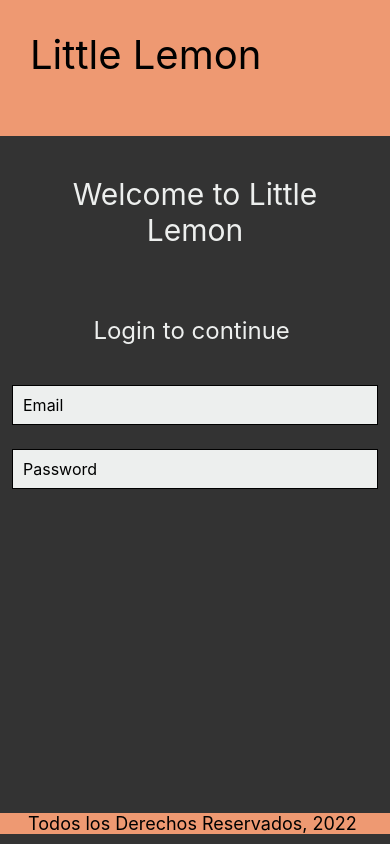
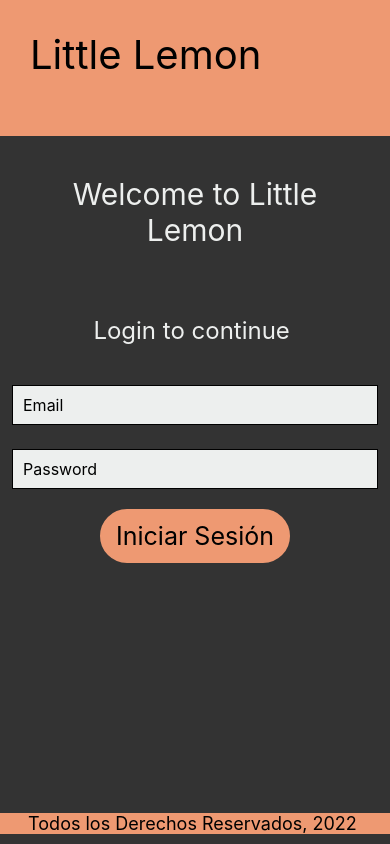
Before and after one commit to jjls07/RestauranteLemon, a React Native app: screen / in a window 390 px wide. Built offline with nearby package versions, Linux system fonts and the light colour scheme.

Commit message:
Se añadió un botón Pressable

```diff
--- a/App.js
+++ b/App.js
@@ -1,4 +1,4 @@
-import * as React from 'react';
+import React, {useState} from 'react';
 import { StatusBar } from 'expo-status-bar';
 import { StyleSheet, Text, View } from 'react-native';
 
@@ -9,6 +9,8 @@ import LoginScreen from './component/LoginScreen';
 import MenuItems from './component/MenuItems';
 
 export default function App() {
+
+
   return (
     <>
     <View style={styles.header}>
--- a/component/LoginScreen.js
+++ b/component/LoginScreen.js
@@ -1,11 +1,12 @@
 import React, { useState } from 'react';
 
-import { ScrollView, Text, StyleSheet, TextInput} from 'react-native';
+import { ScrollView, Text, StyleSheet, TextInput, Pressable} from 'react-native';
 
 export default function LoginScreen() {
 
     const [email, onChangeEmail] = useState('');
     const [password, onChangePassword] = useState('');
+    const [showLogin, setLogin] = useState(false);
 
   return (
     <ScrollView keyboardDismissMode='on-drag' style={styles.container}>
@@ -25,6 +26,16 @@ export default function LoginScreen() {
         value={password}
         placeholder='Password'
       />
+
+<Pressable
+        style={styles.button}
+        onPress={() => {
+          setLogin(!showLogin);
+        }}>
+        <Text style={styles.buttonText}>
+          {showLogin ? 'Usted ha iniciado sesión' : 'Iniciar Sesión'}
+        </Text>
+      </Pressable>
     </ScrollView>
   );
 }
@@ -54,4 +65,20 @@ const styles = StyleSheet.create({
         fontSize: 16,
         backgroundColor: '#EDEFEE',
       },
+
+    button: {
+      fontSize: 22,
+      padding: 10,
+      marginVertical: 8,
+      margin: 100,
+      backgroundColor: '#EE9972',
+      borderColor: '#EE9972',
+      borderWidth: 2,
+      borderRadius: 50,
+    },
+    buttonText: {
+      color: 'black',
+      textAlign: 'center',
+      fontSize: 25,
+    },
 });
```
